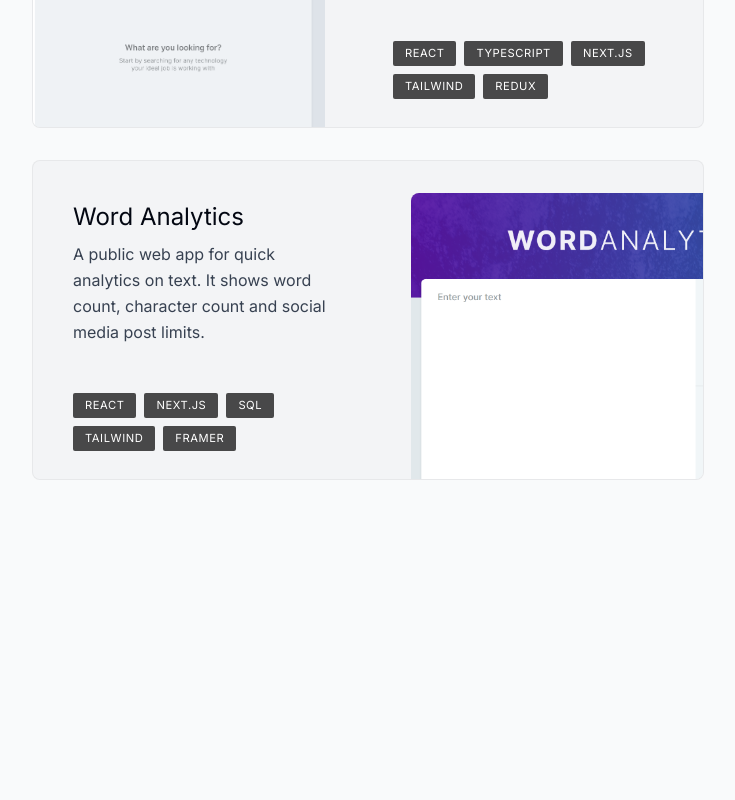
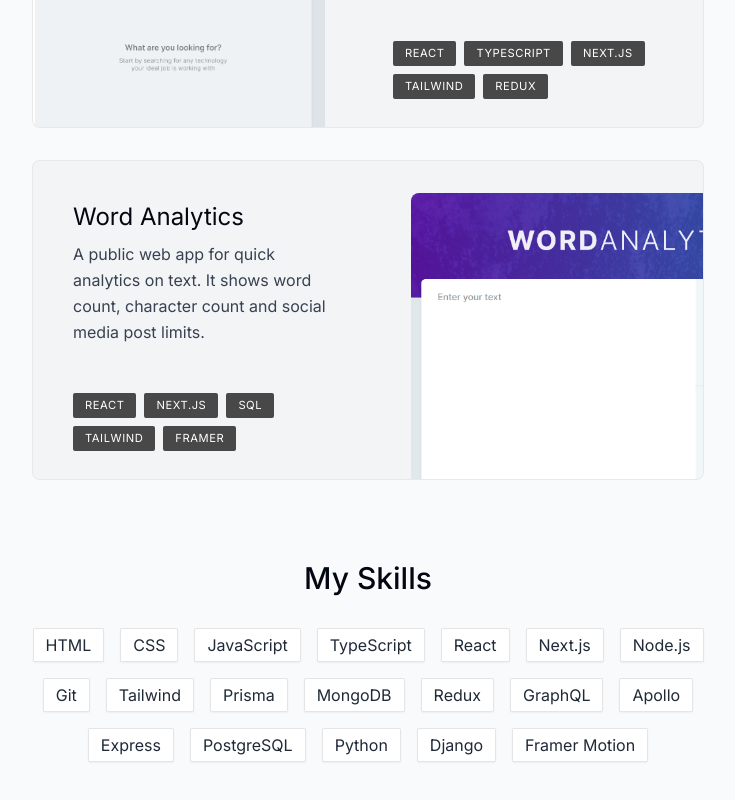
Before and after one commit to fadhilansyah25-codedojo/nextjs-portfolio, a Next.js app: page / in a window 1280 px wide. Shown: the part 1916-2716 px from the top of the page, without its empty margins (272-1007 px from the left). Built offline with nearby package versions, Linux system fonts and the light colour scheme.

Commit message:
add: skills section

```diff
--- a/app/page.tsx
+++ b/app/page.tsx
@@ -2,6 +2,7 @@ import About from "@/components/about";
 import Intro from "@/components/intro";
 import Projects from "@/components/projects";
 import SectionDivider from "@/components/section-divider";
+import Skills from "@/components/skills";
 
 export default function Home() {
   return (
@@ -10,6 +11,7 @@ export default function Home() {
       <SectionDivider />
       <About />
       <Projects />
+      <Skills />
     </main>
   );
 }
--- /dev/null
+++ b/components/skills.tsx
@@ -0,0 +1,53 @@
+"use client";
+
+import { skillsData } from "@/lib/data";
+import SectionHeading from "./section-heading";
+import { useSectionInView } from "@/lib/hooks";
+import { motion } from "framer-motion";
+
+const fadeInAnimationVariants = {
+  initial: {
+    opacity: 0,
+    y: 100,
+  },
+  animate: (index: number) => ({
+    opacity: 1,
+    y: 0,
+    transition: { delay: 0.1 * index },
+  }),
+};
+
+export default function Skills() {
+  const { ref } = useSectionInView("Skills", { amount: 1 });
+
+  return (
+    <motion.section
+      className="mb-28 mt-20 max-w-[45rem] scroll-mt-28 text-center sm:mb-40"
+      ref={ref}
+      initial={{ opacity: 0, y: 100 }}
+      animate={{ opacity: 1, y: 0 }}
+      transition={{ delay: 0.175 }}
+      id="skills"
+    >
+      <SectionHeading>My Skills</SectionHeading>
+      <ul className="text-md flex flex-wrap items-center justify-center gap-4 text-gray-800">
+        {skillsData.map((skill, index) => (
+          <motion.li
+            className="rounded-sm border border-black/[0.1] bg-white px-3
+            py-1 shadow-sm"
+            key={index + "-" + skill}
+            variants={fadeInAnimationVariants}
+            initial="initial"
+            whileInView="animate"
+            viewport={{
+              once: true,
+            }}
+            custom={index}
+          >
+            {skill}
+          </motion.li>
+        ))}
+      </ul>
+    </motion.section>
+  );
+}
```
